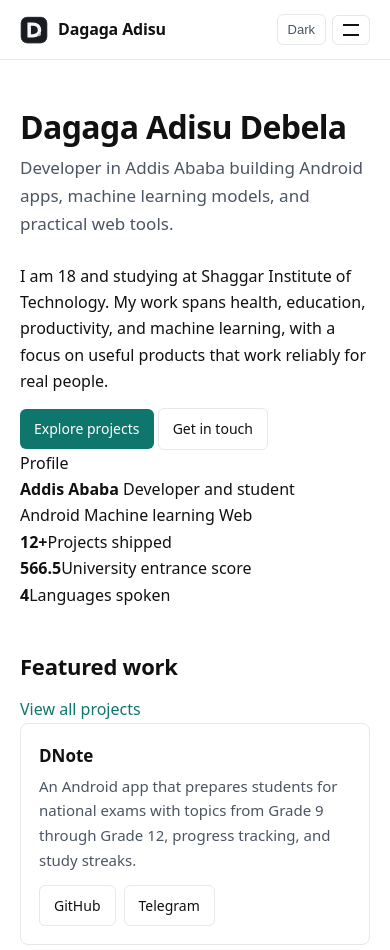
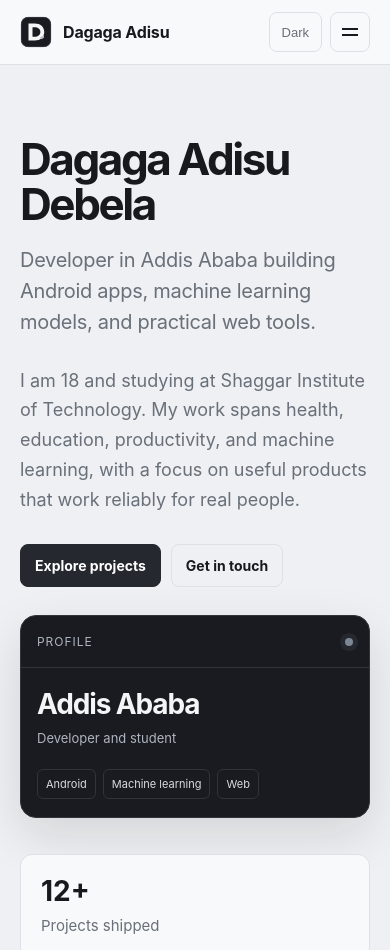
Before and after one commit to DagagaAdisu/dagagaadisu.github.io, a plain HTML site: page index.html in a window 390 px wide. Shown: the top 950 px of the page. Drawn offline with Linux system fonts and the light colour scheme.

Commit message:
Refactor styles for improved design and responsiveness
Updated CSS variables for background, foreground, and accent colors. Adjusted font sizes, paddings, and layout properties for various elements to improve overall styling and responsiveness.

```diff
--- a/styles.css
+++ b/styles.css
@@ -1,22 +1,27 @@
 :root {
-  --bg: #ffffff;
-  --bg-soft: #f5f5f4;
-  --fg: #111111;
-  --fg-soft: #4b5563;
-  --line: #e5e7eb;
-  --accent: #0f766e;
+  --bg: #eef0f3;
+  --bg-elevated: #f8f9fa;
+  --fg: #17191d;
+  --fg-soft: #697079;
+  --line: #dde1e6;
+  --accent: #25282e;
+  --accent-hover: #3b4048;
+  --accent-soft: #e9ebef;
   --accent-fg: #ffffff;
-  --max: 780px;
+  --max: 1280px;
+  --radius: 12px;
 }
 
 html[data-theme="dark"] {
-  --bg: #0b0f10;
-  --bg-soft: #14191b;
-  --fg: #f4f4f5;
-  --fg-soft: #a1a1aa;
-  --line: #232a2d;
-  --accent: #2dd4bf;
-  --accent-fg: #06201d;
+  --bg: #101216;
+  --bg-elevated: #17191e;
+  --fg: #f1f2f4;
+  --fg-soft: #aeb4bd;
+  --line: #292d34;
+  --accent: #dce1e8;
+  --accent-hover: #f3f5f7;
+  --accent-soft: #23262c;
+  --accent-fg: #17191d;
 }
 
 * { box-sizing: border-box; }
@@ -27,197 +32,373 @@ body {
   margin: 0;
   background: var(--bg);
   color: var(--fg);
-  font: 16px/1.65 ui-sans-serif, system-ui, -apple-system, "Segoe UI", Roboto, Arial, sans-serif;
+  font: 18px/1.65 Inter, "Segoe UI", ui-sans-serif, system-ui, -apple-system, sans-serif;
   -webkit-font-smoothing: antialiased;
 }
 
+::selection { background: var(--accent); color: var(--accent-fg); }
+
 a { color: var(--accent); text-decoration: none; }
-a:hover { text-decoration: underline; }
+a:hover { text-decoration: underline; text-underline-offset: 3px; }
 
-.wrap { max-width: var(--max); margin: 0 auto; padding: 0 20px; }
+.wrap { max-width: var(--max); margin: 0 auto; padding-inline: 24px; }
 
 header.site {
-  border-bottom: 1px solid var(--line);
   position: sticky;
   top: 0;
-  background: var(--bg);
-  z-index: 10;
+  z-index: 20;
+  border-bottom: 1px solid var(--line);
+  background: color-mix(in srgb, var(--bg-elevated) 94%, transparent);
+  backdrop-filter: blur(12px);
 }
 
 header.site .wrap {
+  min-height: 72px;
   display: flex;
   align-items: center;
   justify-content: space-between;
-  gap: 12px;
-  padding: 14px 20px;
+  gap: 28px;
 }
 
 .brand {
   display: flex;
   align-items: center;
-  gap: 10px;
+  gap: 11px;
   color: var(--fg);
-  font-weight: 600;
+  font-size: 16px;
+  font-weight: 750;
   letter-spacing: -0.01em;
   white-space: nowrap;
 }
-.brand img { width: 28px; height: 28px; display: block; }
+.brand img { width: 32px; height: 32px; display: block; }
 .brand:hover { text-decoration: none; }
 
-.nav-right {
-  display: flex;
-  align-items: center;
-  gap: 6px;
-}
+.nav-right { display: flex; align-items: center; gap: 8px; order: 3; }
 
 .nav-toggle {
   display: none;
-  background: none;
+  width: 40px;
+  height: 40px;
   border: 1px solid var(--line);
+  border-radius: 8px;
+  background: var(--bg-elevated);
   color: var(--fg);
-  padding: 8px 10px;
-  border-radius: 6px;
   cursor: pointer;
-  line-height: 1;
 }
-.nav-toggle:hover { border-color: var(--fg-soft); }
-
-.nav-toggle .bars {
-  display: block;
-  width: 16px;
-  height: 12px;
-  position: relative;
-}
+.nav-toggle .bars { display: block; width: 16px; height: 12px; margin: auto; position: relative; }
 .nav-toggle .bars::before,
 .nav-toggle .bars::after {
   content: "";
   position: absolute;
   left: 0;
-  right: 0;
+  width: 16px;
   height: 2px;
   background: currentColor;
 }
-.nav-toggle .bars::before { top: 0; }
-.nav-toggle .bars::after { bottom: 0; }
+.nav-toggle .bars::before { top: 2px; }
+.nav-toggle .bars::after { bottom: 2px; }
 
 .theme-toggle {
-  background: none;
+  min-height: 40px;
+  padding: 8px 12px;
   border: 1px solid var(--line);
+  border-radius: 8px;
+  background: var(--bg-elevated);
   color: var(--fg-soft);
-  padding: 7px 10px;
-  border-radius: 6px;
   font-size: 13px;
   cursor: pointer;
 }
 .theme-toggle:hover { color: var(--fg); border-color: var(--fg-soft); }
 
-nav.site {
-  display: flex;
-  align-items: center;
-}
+nav.site { display: flex; align-items: center; gap: 8px; }
 
 nav.site a {
+  padding: 8px 10px;
+  border-radius: 7px;
   color: var(--fg-soft);
-  margin-left: 18px;
   font-size: 15px;
+  font-weight: 650;
 }
-nav.site a:hover, nav.site a[aria-current="page"] {
+nav.site a:hover,
+nav.site a[aria-current="page"] {
+  background: var(--accent-soft);
   color: var(--accent);
   text-decoration: none;
 }
 
-main { padding: 48px 0 64px; }
+main { min-height: calc(100vh - 150px); padding: 72px 0 88px; }
 
-h1 { font-size: 32px; line-height: 1.2; margin: 0 0 8px; letter-spacing: -0.02em; }
-h2 { font-size: 22px; margin: 40px 0 12px; letter-spacing: -0.01em; }
-h3 { font-size: 17px; margin: 24px 0 4px; }
-p { margin: 0 0 14px; color: var(--fg); }
-.lede { font-size: 17px; color: var(--fg-soft); margin: 0 0 24px; }
+h1 {
+  max-width: 800px;
+  margin: 0 0 18px;
+  font-size: clamp(48px, 6vw, 76px);
+  line-height: 1.02;
+  letter-spacing: -0.055em;
+}
+h2 {
+  margin: 64px 0 18px;
+  font-size: 30px;
+  line-height: 1.25;
+  letter-spacing: -0.025em;
+}
+h3 { margin: 0 0 10px; font-size: 20px; line-height: 1.35; letter-spacing: -0.01em; }
+p { margin: 0 0 16px; }
+.lede {
+  max-width: 760px;
+  margin: 0 0 28px;
+  color: var(--fg-soft);
+  font-size: clamp(20px, 2.2vw, 26px);
+  line-height: 1.55;
+  letter-spacing: -0.015em;
+}
 
-ul { padding-left: 20px; }
-li { margin-bottom: 6px; }
+.intro { max-width: 760px; }
+.intro > p:not(.lede) { max-width: 680px; color: var(--fg-soft); }
 
-.btn {
-  display: inline-block;
-  background: var(--accent);
-  color: var(--accent-fg);
-  padding: 8px 14px;
+.hero {
+  padding: 24px 0 52px;
+  border-bottom: 1px solid var(--line);
+}
+.hero-grid {
+  display: grid;
+  grid-template-columns: minmax(0, 1.55fr) minmax(280px, 0.45fr);
+  align-items: end;
+  gap: 48px;
+}
+.profile-card {
+  overflow: hidden;
+  border: 1px solid #30343b;
+  border-radius: 16px;
+  background: #191b20;
+  color: #f4f5f7;
+  box-shadow: 0 18px 50px rgba(18, 20, 24, 0.12);
+}
+.profile-card-top {
+  display: flex;
+  justify-content: space-between;
+  align-items: center;
+  min-height: 52px;
+  padding: 10px 16px;
+  border-bottom: 1px solid #30343b;
+  color: #afb5bf;
+  font-size: 12px;
+  letter-spacing: 0.08em;
+  text-transform: uppercase;
+}
+.profile-card-top span:last-child {
+  width: 8px;
+  height: 8px;
+  border-radius: 50%;
+  background: #7d8795;
+  box-shadow: 0 0 0 5px #25282e;
+}
+.profile-card-body { padding: 22px 16px 18px; }
+.profile-card-body strong {
+  display: block;
+  font-size: 28px;
+  line-height: 1.05;
+  letter-spacing: -0.04em;
+}
+.profile-card-body > span {
+  display: block;
+  margin-top: 8px;
+  color: #afb5bf;
+  font-size: 13px;
+}
+.profile-card-skills {
+  display: flex;
+  flex-wrap: wrap;
+  gap: 7px;
+  margin-top: 20px;
+}
+.profile-card-skills span {
+  padding: 5px 8px;
+  border: 1px solid #30343b;
   border-radius: 6px;
+  color: #d8dbe0;
+  font-size: 11px;
+}
+.hero-actions { display: flex; gap: 10px; flex-wrap: wrap; margin-top: 30px; }
+
+.stats {
+  display: grid;
+  grid-template-columns: repeat(3, minmax(0, 1fr));
+  gap: 12px;
+  margin: 36px 0 0;
+}
+.stat {
+  padding: 20px;
+  border: 1px solid var(--line);
+  border-radius: var(--radius);
+  background: var(--bg-elevated);
+}
+.stat strong { color: var(--fg); }
+.stat strong { display: block; font-size: 28px; line-height: 1.2; }
+.stat span { display: block; margin-top: 5px; color: var(--fg-soft); font-size: 15px; }
+
+.section-heading {
+  display: flex;
+  align-items: end;
+  justify-content: space-between;
+  gap: 20px;
+  margin: 64px 0 18px;
+}
+.section-heading h2 { margin: 0; }
+.section-heading a { font-size: 16px; font-weight: 700; }
+
+.card-grid,
+.project-section {
+  display: grid;
+  grid-template-columns: repeat(3, minmax(0, 1fr));
+  gap: 14px;
+}
+.contact-grid { margin-top: 36px; }
+
+.card {
+  min-width: 0;
+  display: flex;
+  flex-direction: column;
+  padding: 26px;
+  border: 1px solid var(--line);
+  border-radius: var(--radius);
+  background: var(--bg-elevated);
+  transition: border-color 160ms ease, transform 160ms ease;
+}
+.card:hover { border-color: #a7adb6; transform: translateY(-3px); }
+html[data-theme="dark"] .card:hover { border-color: #505660; }
+.card p { color: var(--fg-soft); font-size: 17px; margin-bottom: 20px; }
+.card .actions { display: flex; gap: 8px; flex-wrap: wrap; margin-top: auto; }
+
+.btn,
+.btn-ghost {
+  display: inline-flex;
+  align-items: center;
+  justify-content: center;
+  min-height: 42px;
+  padding: 9px 14px;
+  border-radius: 8px;
   font-size: 14px;
-  font-weight: 500;
+  font-weight: 750;
 }
-.btn:hover { text-decoration: none; opacity: 0.9; }
-
-.btn-ghost {
-  display: inline-block;
-  border: 1px solid var(--line);
-  color: var(--fg);
-  padding: 8px 14px;
-  border-radius: 6px;
-  font-size: 14px;
-}
+.btn { border: 1px solid var(--accent); background: var(--accent); color: var(--accent-fg); }
+.btn:hover { border-color: var(--accent-hover); background: var(--accent-hover); text-decoration: none; }
+.btn-ghost { border: 1px solid var(--line); color: var(--fg); }
 .btn-ghost:hover { border-color: var(--accent); color: var(--accent); text-decoration: none; }
 
-.card {
+ul { margin: 0; padding-left: 20px; }
+li { margin-bottom: 8px; color: var(--fg-soft); }
+
+.meta-list,
+dl.meta {
+  display: grid;
+  grid-template-columns: repeat(2, minmax(0, 1fr));
+  gap: 12px;
+  margin: 0;
+}
+dl.meta dt {
+  grid-column: auto;
+  padding: 18px 18px 2px;
   border: 1px solid var(--line);
-  border-radius: 8px;
-  padding: 18px;
-  margin-bottom: 14px;
+  border-bottom: 0;
+  border-radius: var(--radius) var(--radius) 0 0;
+  background: var(--bg-elevated);
+  font-size: 13px;
+  color: var(--fg-soft);
+  font-weight: 700;
+  text-transform: uppercase;
+  letter-spacing: 0.06em;
 }
-.card h3 { margin-top: 0; }
-.card p { color: var(--fg-soft); font-size: 15px; margin-bottom: 12px; }
-.card .actions { display: flex; gap: 8px; flex-wrap: wrap; }
-
-dl.meta { margin: 0; }
-dl.meta dt { font-weight: 600; margin-top: 12px; }
-dl.meta dd { margin: 2px 0 0; color: var(--fg-soft); }
+dl.meta dd {
+  margin: -12px 0 0;
+  padding: 2px 18px 18px;
+  border: 1px solid var(--line);
+  border-top: 0;
+  border-radius: 0 0 var(--radius) var(--radius);
+  background: var(--bg-elevated);
+  color: var(--fg);
+}
 
 footer.site {
   border-top: 1px solid var(--line);
-  padding: 24px 0;
+  padding: 28px 0;
   color: var(--fg-soft);
   font-size: 14px;
 }
-footer.site .wrap { display: flex; justify-content: space-between; flex-wrap: wrap; gap: 10px; }
-footer.site a { color: var(--fg-soft); }
+footer.site .wrap { display: flex; justify-content: space-between; align-items: center; flex-wrap: wrap; gap: 10px; }
+footer.site a { color: var(--fg-soft); font-weight: 650; }
 footer.site a:hover { color: var(--accent); }
 
-.skip {
-  position: absolute;
-  left: -9999px;
-}
+.skip { position: absolute; left: -9999px; }
 .skip:focus {
-  left: 12px; top: 12px;
+  left: 12px;
+  top: 12px;
+  z-index: 100;
+  padding: 8px 12px;
+  border-radius: 6px;
   background: var(--accent);
   color: var(--accent-fg);
-  padding: 8px 12px;
-  border-radius: 6px;
-  z-index: 100;
+}
+
+@media (max-width: 900px) {
+  .card-grid,
+  .project-section { grid-template-columns: repeat(2, minmax(0, 1fr)); }
+  .hero-grid { grid-template-columns: minmax(0, 1.35fr) minmax(250px, 0.65fr); gap: 28px; }
+}
+
+@media (min-width: 721px) {
+  body { font-size: 20px; }
+  h1 { font-size: clamp(58px, 5.7vw, 82px); }
+  h2 { font-size: 32px; }
+  h3 { font-size: 22px; }
+  .lede { font-size: clamp(22px, 1.8vw, 28px); }
+  nav.site a { font-size: 16px; }
+  .brand { font-size: 17px; }
+  .theme-toggle { font-size: 14px; }
+  .card { padding: 28px; }
+  .card p { font-size: 18px; }
+  .stat strong { font-size: 32px; }
+  .stat span { font-size: 16px; }
+  .btn,
+  .btn-ghost { min-height: 46px; font-size: 16px; }
 }
 
 @media (max-width: 720px) {
+  .wrap { padding-inline: 20px; }
+  header.site .wrap { min-height: 64px; }
+  main { padding: 48px 0 64px; }
+  h1 { font-size: 44px; }
+  h2 { margin-top: 48px; }
+  .hero { padding-bottom: 36px; }
+  .hero-grid { grid-template-columns: 1fr; gap: 28px; }
+  .profile-card { max-width: 420px; }
   .nav-toggle { display: inline-block; }
 
   nav.site {
     position: absolute;
-    top: 100%;
+    top: 64px;
     left: 0;
     right: 0;
-    background: var(--bg);
+    display: none;
+    align-items: stretch;
+    flex-direction: column;
+    gap: 2px;
+    padding: 10px 20px 16px;
     border-bottom: 1px solid var(--line);
-    flex-direction: column;
-    align-items: stretch;
-    padding: 8px 20px 16px;
-    display: none;
+    background: var(--bg-elevated);
   }
+  nav.site.open { display: flex; }
+  nav.site a { padding: 11px 12px; font-size: 15px; }
 
-  nav.site.open { display: flex; }
+  .stats,
+  .card-grid,
+  .project-section,
+  dl.meta { grid-template-columns: 1fr; }
+  dl.meta dt { border-radius: var(--radius) var(--radius) 0 0; }
+  dl.meta dd { margin: 0 0 12px; border-radius: 0 0 var(--radius) var(--radius); }
+  .section-heading { align-items: start; flex-direction: column; gap: 8px; }
+}
 
-  nav.site a {
-    margin: 0;
-    padding: 12px 0;
-    border-bottom: 1px solid var(--line);
-    font-size: 16px;
-  }
-  nav.site a:last-child { border-bottom: none; }
+@media (prefers-reduced-motion: reduce) {
+  html { scroll-behavior: auto; }
+  .card { transition: none; }
 }
```
